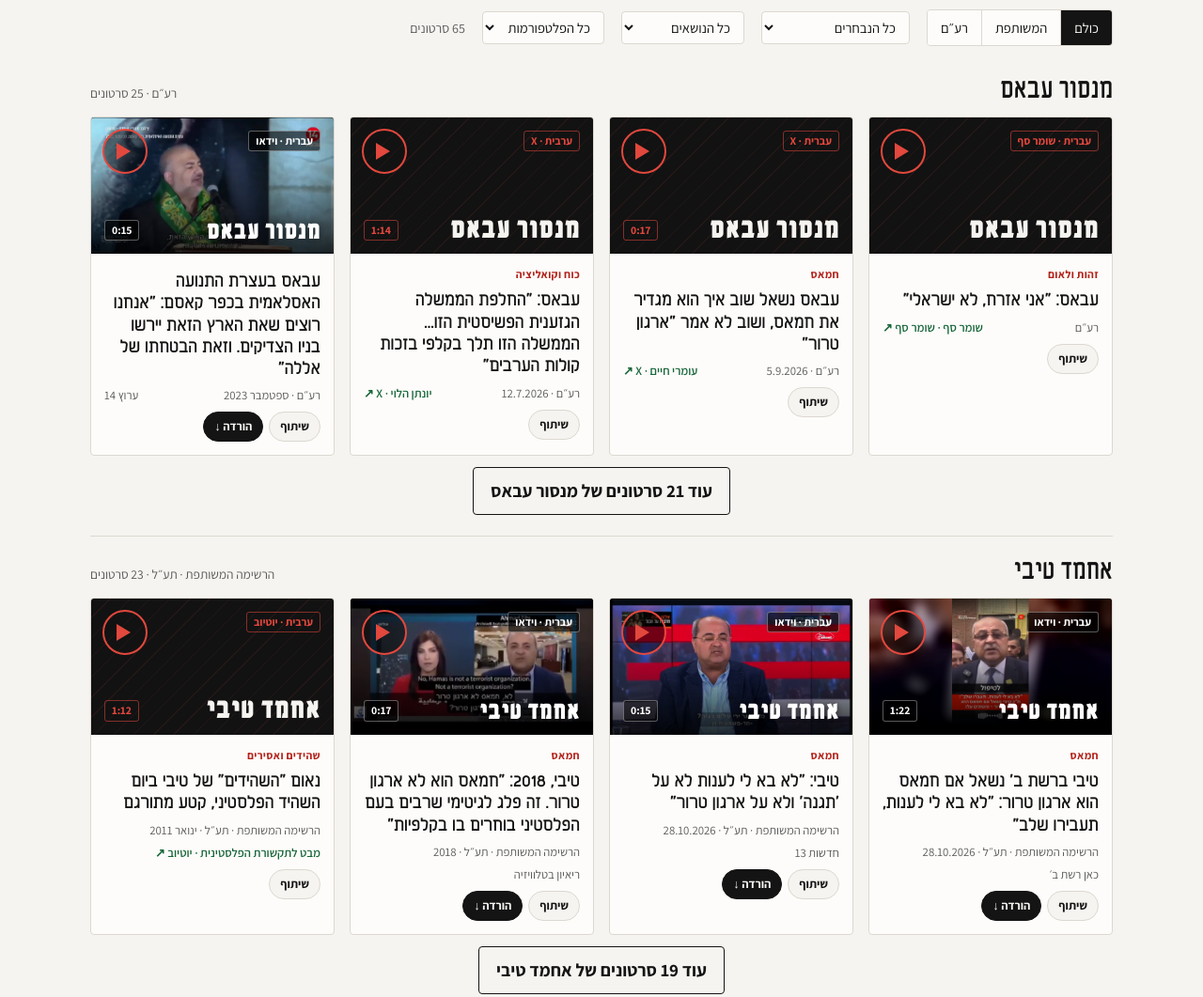
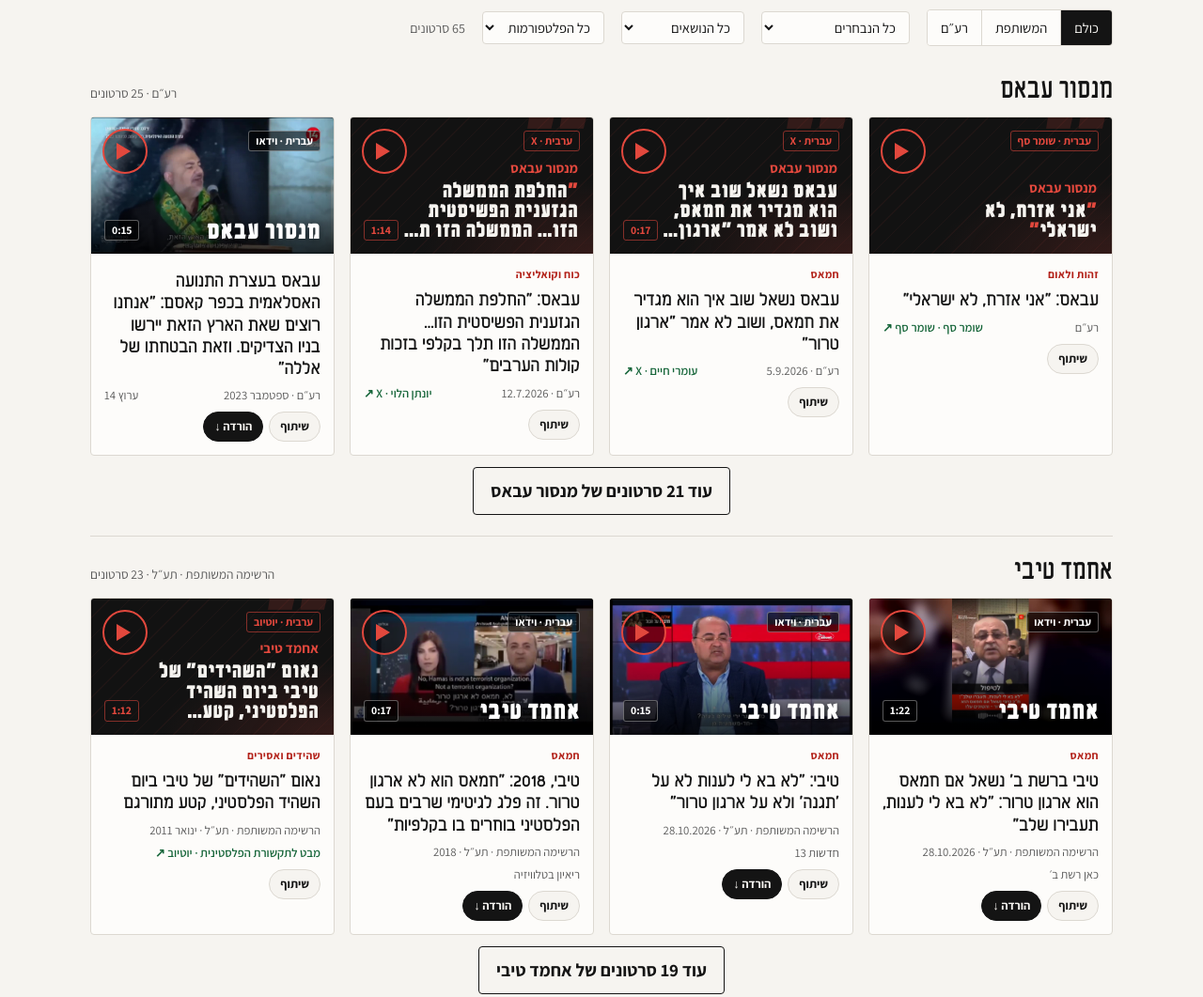
Before and after one commit to alonmalik/hakibush-haparlamenti, a plain HTML site: page index.html in a window 1280 px wide. Shown: the part 1700-2761 px from the top of the page at 94% size. Drawn offline with Linux system fonts and the light colour scheme.

Commit message:
Quote-text thumbnails for embedded videos

```diff
--- a/index.html
+++ b/index.html
@@ -509,6 +509,12 @@ header.bar nav a.on{color:var(--ink);box-shadow:inset 0 -2px 0 var(--accent);bor
 .car-dots button[aria-current="true"]{background:var(--accent);width:22px;border-radius:4px}
 .car-dots button:focus-visible{outline:2px solid var(--link);outline-offset:2px}
 /* real frames for our own clips */
+.vthumb.txt{align-content:end;gap:6px;padding:14px 16px}
+.vthumb.txt::before{background:radial-gradient(120% 90% at 100% 100%,rgba(var(--gold-rgb),.16),transparent 60%),repeating-linear-gradient(135deg,transparent 0 14px,rgba(var(--gold-rgb),.06) 14px 15px)}
+.vthumb.txt::after{content:"״";position:absolute;inset-inline-start:-6px;top:-34px;font-family:var(--display);font-weight:800;font-size:9rem;line-height:1;color:rgba(var(--gold-rgb),.16);pointer-events:none}
+.vthumb.txt .nm{font-size:.92rem;font-family:var(--ui);font-weight:700;color:var(--gold);max-width:72%;line-height:1.1}
+.vthumb.txt .qt{position:relative;font-family:var(--display);font-weight:800;font-size:1.22rem;line-height:1.08;max-width:84%;display:-webkit-box;-webkit-line-clamp:3;-webkit-box-orient:vertical;overflow:hidden}
+.vthumb.txt .qt i{font-style:normal;color:var(--gold)}
 .vthumb.img::before{background:linear-gradient(to top,rgba(0,0,0,.82) 0,rgba(0,0,0,.25) 45%,rgba(0,0,0,0) 70%);z-index:1}
 .vthumb.img img{position:absolute;inset:0;width:100%;height:100%;object-fit:cover}
 .vthumb.img .nm,.vthumb.img .pl,.vthumb.img .lg,.vthumb.img .du{z-index:2}
@@ -1168,7 +1174,8 @@ const IN_VIEWER = /claudeusercontent|\.frame\./.test(location.hostname);
 const vSlug = v=>(v[12]||'').split('/').pop();
 const vActs = v=>`<div class="vact"><button type="button" class="vbtn" data-vshare="${v[0]}" aria-expanded="false">שיתוף</button>${v[11]==='local'&&!IN_VIEWER?`<a class="vbtn dl" href="${esc(v[12])}" download="${esc(vSlug(v))}">הורדה ↓</a>`:''}</div>`;
 const vPoster = v=>v[11]==='local'?v[12].replace(/\.mp4$/,'.jpg'):'';
-const vThumb = v=>{ const d=dur(v[9]), po=vPoster(v); return `<button type="button" class="vthumb${po?' img':''}" data-play="${v[0]}" aria-label="ניגון: ${esc(v[4])}, ${esc(vWho(v))}${d?`, ${d} דקות`:''}">${po?`<img src="${esc(po)}" alt="" loading="lazy" decoding="async" width="1280" height="720">`:''}<span class="lg">${VLANG[v[7]]||v[7]} · ${VPLAT[v[11]]}</span><span class="pl"></span><span class="nm">${esc(vWho(v))}</span>${d?`<span class="du">${d}</span>`:''}</button>`; };
+const vQuote = v=>{ const t=v[4]; const m=t.match(/:\s*״([^״]{4,})״/)||t.match(/^״([^״]{4,})״:/); let q=m?m[1]:t.replace(/\s+[-–]\s+[^-–]+$/,''); if(q.length>78) q=q.slice(0,76).replace(/\s+\S*$/,'')+'…'; return {q, quoted:!!m}; };
+const vThumb = v=>{ const d=dur(v[9]), po=vPoster(v); if(!po){ const {q,quoted}=vQuote(v); return `<button type="button" class="vthumb txt" data-play="${v[0]}" aria-label="ניגון: ${esc(v[4])}, ${esc(vWho(v))}${d?`, ${d} דקות`:''}"><span class="lg">${VLANG[v[7]]||v[7]} · ${VPLAT[v[11]]}</span><span class="pl"></span><span class="nm">${esc(vWho(v))}</span><span class="qt">${quoted?'<i>״</i>':''}${esc(q)}${quoted?'<i>״</i>':''}</span>${d?`<span class="du">${d}</span>`:''}</button>`; } return `<button type="button" class="vthumb${po?' img':''}" data-play="${v[0]}" aria-label="ניגון: ${esc(v[4])}, ${esc(vWho(v))}${d?`, ${d} דקות`:''}">${po?`<img src="${esc(po)}" alt="" loading="lazy" decoding="async" width="1280" height="720">`:''}<span class="lg">${VLANG[v[7]]||v[7]} · ${VPLAT[v[11]]}</span><span class="pl"></span><span class="nm">${esc(vWho(v))}</span>${d?`<span class="du">${d}</span>`:''}</button>`; };
 const outLink = v=>v[11]==='local'?`<span>${esc(v[10])}</span>`:`<a href="${esc(vUrl(v))}" target="_blank" rel="noopener">${esc(v[10])} · ${VPLAT[v[11]]} ↗</a>`;
 function vCard(v){
   const p = PMAP[v[1]], d = dur(v[9]);
```
Also changed, not shown: 1 other file.
